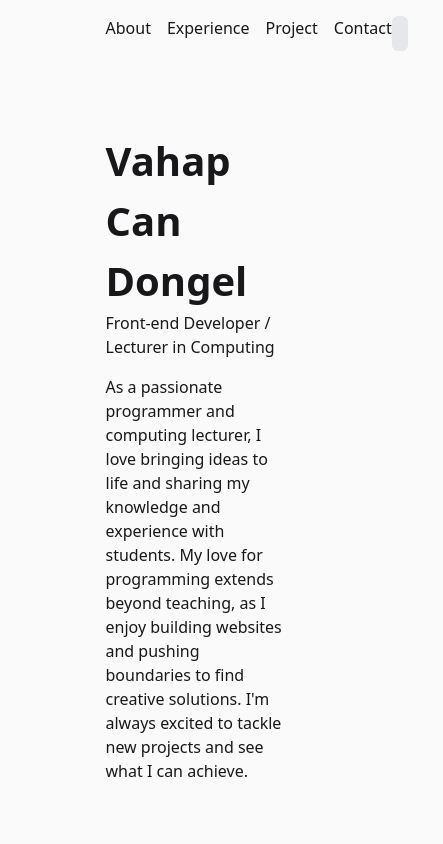
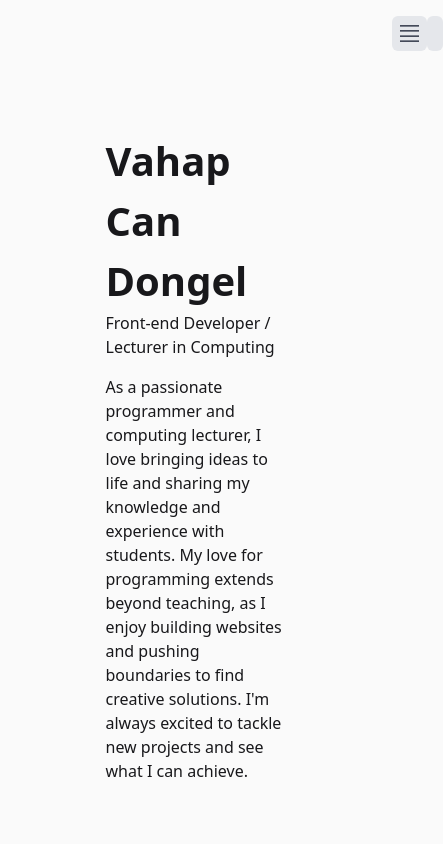
Before and after one commit to VahapCanDongel/portfolio-v3, a React (Vite) app: page / in a window 390 px wide. Shown: the top 844 px of the page, 443 px wide, since content can reach past the window. Built offline with nearby package versions, Linux system fonts and the light colour scheme; a web font is replaced by a local one.

Commit message:
Working on making it responsive

```diff
--- a/package.json
+++ b/package.json
@@ -10,6 +10,7 @@
     "preview": "vite preview"
   },
   "dependencies": {
+    "@headlessui/react": "^1.7.14",
     "particles.js": "^2.0.0",
     "react": "^18.2.0",
     "react-dom": "^18.2.0",
--- a/src/components/FeaturedWorkCard.jsx
+++ b/src/components/FeaturedWorkCard.jsx
@@ -6,7 +6,7 @@ export default function FeaturedWorkCard({
   liveLink,
 }) {
   return (
-    <div className="bg-gray-100 rounded-md w-full min-h-[200px] my-2 p-8 transition-smooth move-forward-effect  ">
+    <div className="bg-gray-100 rounded-md w-full min-h-[200px] my-2 p-8 transition-smooth move-forward-effect">
       <div className="flex gap-2">
         {technologies.map((name, index) => (
           <div className="bg-black p-2 rounded-md min-w-[60px] h-[30px] text-zinc-50 text-[12px] flex justify-center items-center">
--- a/src/components/Navigation.jsx
+++ b/src/components/Navigation.jsx
@@ -1,30 +1,66 @@
+import { useState } from "react";
+
 export default function Navigation() {
+  const [dropdownVisible, setDropdownVisible] = useState(false);
+
   return (
     <div className="w-full flex justify-center h-[80px] items-center">
-      <div className="flex justify-between w-1/2">
-        <ul className="flex gap-4">
+      <div className="flex justify-between items-center w-1/2">
+        <ul className="invisible flex gap-4 md:visible lg:visible">
           <li>About</li>
           <li>Experience</li>
           <li>Project</li>
           <li>Contact</li>
         </ul>
 
+        <div
+          className="visible sm:visible lg:in"
+          onClick={() => setDropdownVisible(!dropdownVisible)}
+        >
+          <svg
+            width="35"
+            height="35"
+            className="fill-slate-900 bg-gray-200 rounded-md p-2 sm:ml-auto"
+            viewBox="0 0 24 24"
+            xmlns="http://www.w3.org/2000/svg"
+          >
+            <path
+              fill-rule="evenodd"
+              d="M24 3.15H0v-1.5h24v1.5Zm0 6.4H0v-1.5h24v1.5Zm0 6.4H0v-1.5h24v1.5Zm0 6.4H0v-1.5h24v1.5Z"
+              clip-rule="evenodd"
+            ></path>
+          </svg>
+        </div>
+
+        {dropdownVisible && (
+          <ul className="bg-gray-200 absolute top-14 rounded-md flex flex-col justify-center p-4 ">
+            <li className="text-[20px] hover:bg-gray-100 w-full p-1 rounded-md transition-smooth">
+              About
+            </li>
+            <li className="text-[20px] hover:bg-gray-100 w-full p-1 rounded-md transition-smooth">
+              Experience
+            </li>
+            <li className="text-[20px] hover:bg-gray-100 w-full p-1 rounded-md transition-smooth">
+              Project
+            </li>
+            <li className="text-[20px] hover:bg-gray-100 w-full p-1 rounded-md transition-smooth">
+              Contact
+            </li>
+          </ul>
+        )}
+
         <svg
           width="35"
           height="35"
-            className="fill-slate-900 bg-gray-200 rounded-md p-2"
+          className="fill-slate-900 bg-gray-200 rounded-md p-2 sm:ml-auto"
           viewBox="0 0 24 24"
           xmlns="http://www.w3.org/2000/svg"
         >
-          <path d="M12.8 3.199V0h-1.6v3.199h1.6Z"></path>
-          <path d="M5.131 3.997 2.4 1.267 1.269 2.4 4 5.13l1.131-1.132Z"></path>
-          <path d="m20 5.13 2.73-2.73-1.13-1.132-2.732 2.73 1.13 1.131Z"></path>
-          <path d="M12 6.396a5.598 5.598 0 1 0 0 11.194 5.598 5.598 0 1 0 0-11.194Z"></path>
-          <path d="M3.2 11.193H0v1.6h3.2v-1.6Z"></path>
-          <path d="M24 11.193h-3.2v1.6H24v-1.6Z"></path>
-          <path d="m2.4 22.718 2.731-2.73-1.13-1.132-2.732 2.73 1.13 1.132Z"></path>
-          <path d="M22.731 21.586 20 18.856l-1.131 1.132 2.731 2.73 1.131-1.132Z"></path>
-          <path d="M12.8 23.985v-3.199h-1.6v3.2h1.6Z"></path>
+          <path
+            fill-rule="evenodd"
+            d="M1.6 2.4A2.4 2.4 0 0 1 4 0h13.131L22.4 5.269V21.6A2.4 2.4 0 0 1 20 24H4a2.4 2.4 0 0 1-2.4-2.4V2.4Zm4.8 3.995 8 .006V8l-8-.006v-1.6Zm11.2 4.798H6.4v1.6h11.2v-1.6Zm0 4.808-11.2-.012v1.6l11.2.012V16Z"
+            clip-rule="evenodd"
+          ></path>
         </svg>
       </div>
     </div>
--- a/src/index.css
+++ b/src/index.css
@@ -47,6 +47,8 @@
     -o-transform: translateY(-5px);
 
   }
+
+
 }
 
 body {
```
Also changed, not shown: 1 other file (tests, documents, lock files or other folders).
